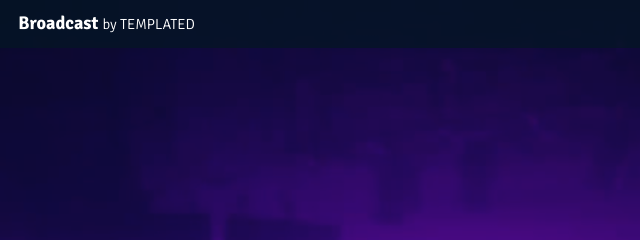
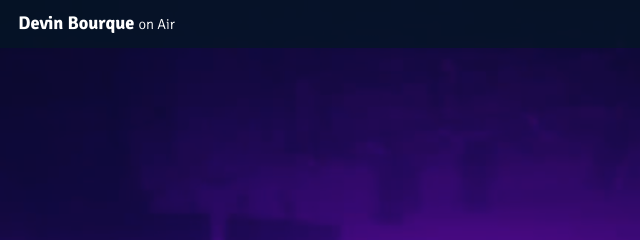
Before and after one commit to AlexanderM73/RadioWebsite, a plain HTML site: page index.html in a window 1280 px wide. Shown: the top 240 px of the page, 0-640 px from the left. Drawn offline with Linux system fonts and the light colour scheme.

Commit message:
Update index.html

```diff
--- a/index.html
+++ b/index.html
@@ -15,7 +15,7 @@
 
 		<!-- Header -->
 			<header id="header">
-				<h1><a href="#">Broadcast <span>by TEMPLATED</span></a></h1>
+				<h1><a href="#">Devin Bourque <span>on Air</span></a></h1>
 				<a href="#menu">Menu</a>
 			</header>
 
```
